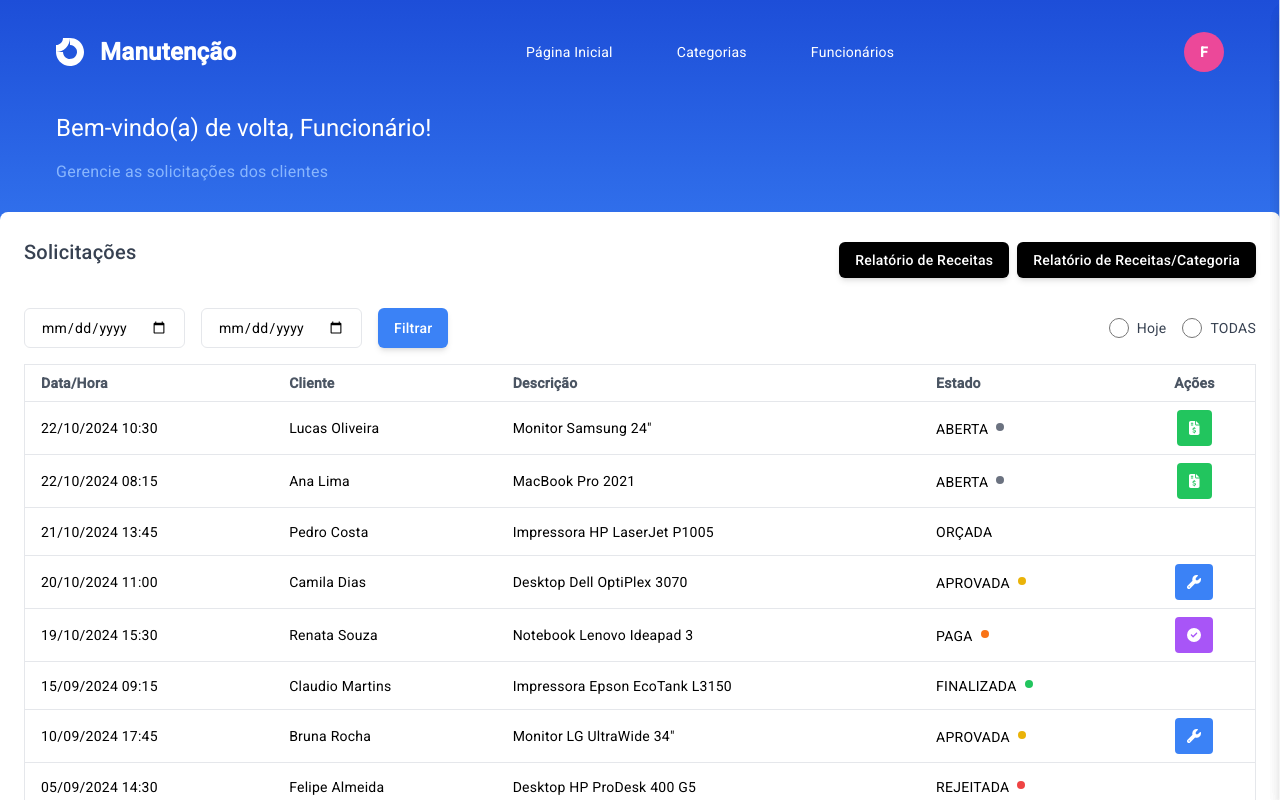
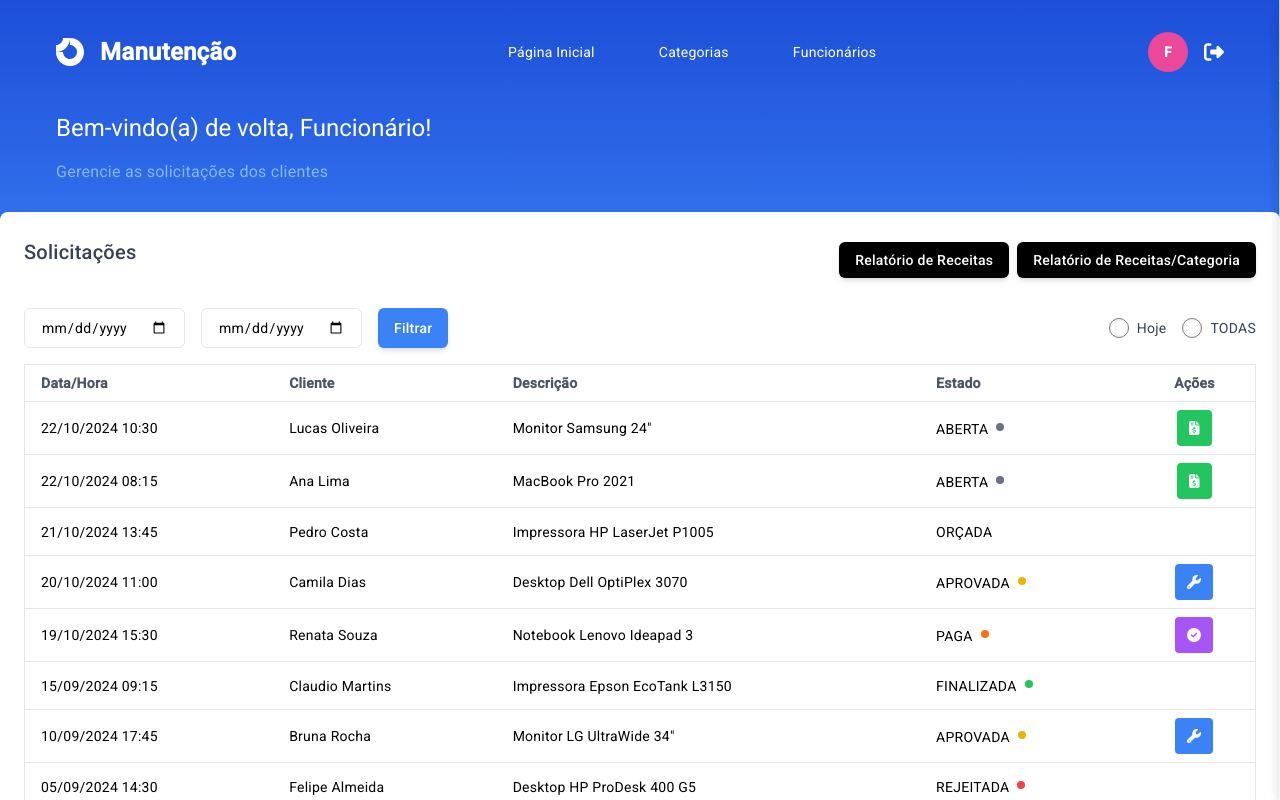
Before and after one commit to Dev-Kuss/MANUTENCAO_DE_EQUIPAMENTOS_WEB_2, an Angular app in the folder manutencao-equipamentos-front/: page /funcionario-home in a window 1280 px wide. Shown: the top 800 px of the page. Built offline with nearby package versions, Linux system fonts and the light colour scheme.

Commit message:
feat: logout button with function

```diff
--- a/manutencao-equipamentos-front/src/app/pages/funcionario-home/funcionario-home.component.html
+++ b/manutencao-equipamentos-front/src/app/pages/funcionario-home/funcionario-home.component.html
@@ -18,6 +18,9 @@
             <div class="bg-pink-500 h-10 w-10 rounded-full flex items-center justify-center text-white font-semibold">
                 F
             </div>
+            <fa-icon [icon]="faSignOutAlt" (click)="logout()"
+                class="text-white text-xl cursor-pointer hover:text-red-500" title="Logout">
+            </fa-icon>
         </div>
     </nav>
     <div class="max-w-screen-2xl mx-auto flex flex-col justify-between mt-10">
@@ -115,16 +118,13 @@
     <!-- Navegação de Paginação -->
     <div class="flex space-x-2 mt-4">
         <!-- Botão de Página Anterior -->
-        <button
-          (click)="mudarPagina(paginaAtual - 1)"
-          [disabled]="paginaAtual === 1"
+        <button (click)="mudarPagina(paginaAtual - 1)" [disabled]="paginaAtual === 1"
             class="text-gray-500 hover:text-blue-500">
             <i class="fa fa-chevron-left"></i>
         </button>
 
         <!-- Primeira Página -->
-        <button
-          (click)="mudarPagina(1)"
+        <button (click)="mudarPagina(1)"
             [ngClass]="{'bg-blue-500 text-white': paginaAtual === 1, 'text-gray-500': paginaAtual !== 1}"
             class="px-3 py-1 rounded-lg">
             1
@@ -134,9 +134,7 @@
         <span *ngIf="paginaAtual > 3" class="text-gray-500">...</span>
 
         <!-- Páginas Próximas da Página Atual -->
-        <button
-          *ngFor="let page of getPaginasProximas()"
-          (click)="mudarPagina(page)"
+        <button *ngFor="let page of getPaginasProximas()" (click)="mudarPagina(page)"
             [ngClass]="{'bg-blue-500 text-white': paginaAtual === page, 'text-gray-500': paginaAtual !== page}"
             class="px-3 py-1 rounded-lg">
             {{ page }}
@@ -146,17 +144,14 @@
         <span *ngIf="paginaAtual < totalPaginas - 2" class="text-gray-500">...</span>
 
         <!-- Última Página -->
-        <button
-          (click)="mudarPagina(totalPaginas)"
+        <button (click)="mudarPagina(totalPaginas)"
             [ngClass]="{'bg-blue-500 text-white': paginaAtual === totalPaginas, 'text-gray-500': paginaAtual !== totalPaginas}"
             class="px-3 py-1 rounded-lg">
             {{ totalPaginas }}
         </button>
 
         <!-- Botão de Página Próxima -->
-        <button
-          (click)="mudarPagina(paginaAtual + 1)"
-          [disabled]="paginaAtual === totalPaginas"
+        <button (click)="mudarPagina(paginaAtual + 1)" [disabled]="paginaAtual === totalPaginas"
             class="text-gray-500 hover:text-blue-500">
             <i class="fa fa-chevron-right"></i>
         </button>
--- a/manutencao-equipamentos-front/src/app/pages/funcionario-home/funcionario-home.component.ts
+++ b/manutencao-equipamentos-front/src/app/pages/funcionario-home/funcionario-home.component.ts
@@ -13,7 +13,8 @@ import {
   faWrench,
   faUserPlus,
   faFilePdf,
-  faCheckCircle
+  faCheckCircle,
+  faSignOutAlt
 } from '@fortawesome/free-solid-svg-icons';
 import { jsPDF } from 'jspdf';
 import 'jspdf-autotable';
@@ -59,7 +60,9 @@ export class FuncionarioHomeComponent {
   faWrench = faWrench;
   faUserPlus = faUserPlus;
   faFilePdf = faFilePdf;
-  faCheckCircle = faCheckCircle
+  faCheckCircle = faCheckCircle;
+  faSignOutAlt = faSignOutAlt;
+
 
   // Modals
   isOrcamentoModalOpen = false;
@@ -316,4 +319,14 @@ export class FuncionarioHomeComponent {
 
     doc.save('relatorio-receitas-categoria.pdf');
   }
+
+  logout() {
+    // Limpa qualquer dado de autenticação armazenado (exemplo: localStorage ou sessionStorage)
+    localStorage.removeItem('token');
+    sessionStorage.removeItem('token');
+
+    // Redireciona para a página de login
+    window.location.href = '/login'; // Substitua por uma rota Angular caso esteja usando roteamento
+  }
+
 }
```
Also changed, not shown: 1 other file (tests, documents, lock files or other folders). Lines whose indentation alone changed are shown as unchanged.
